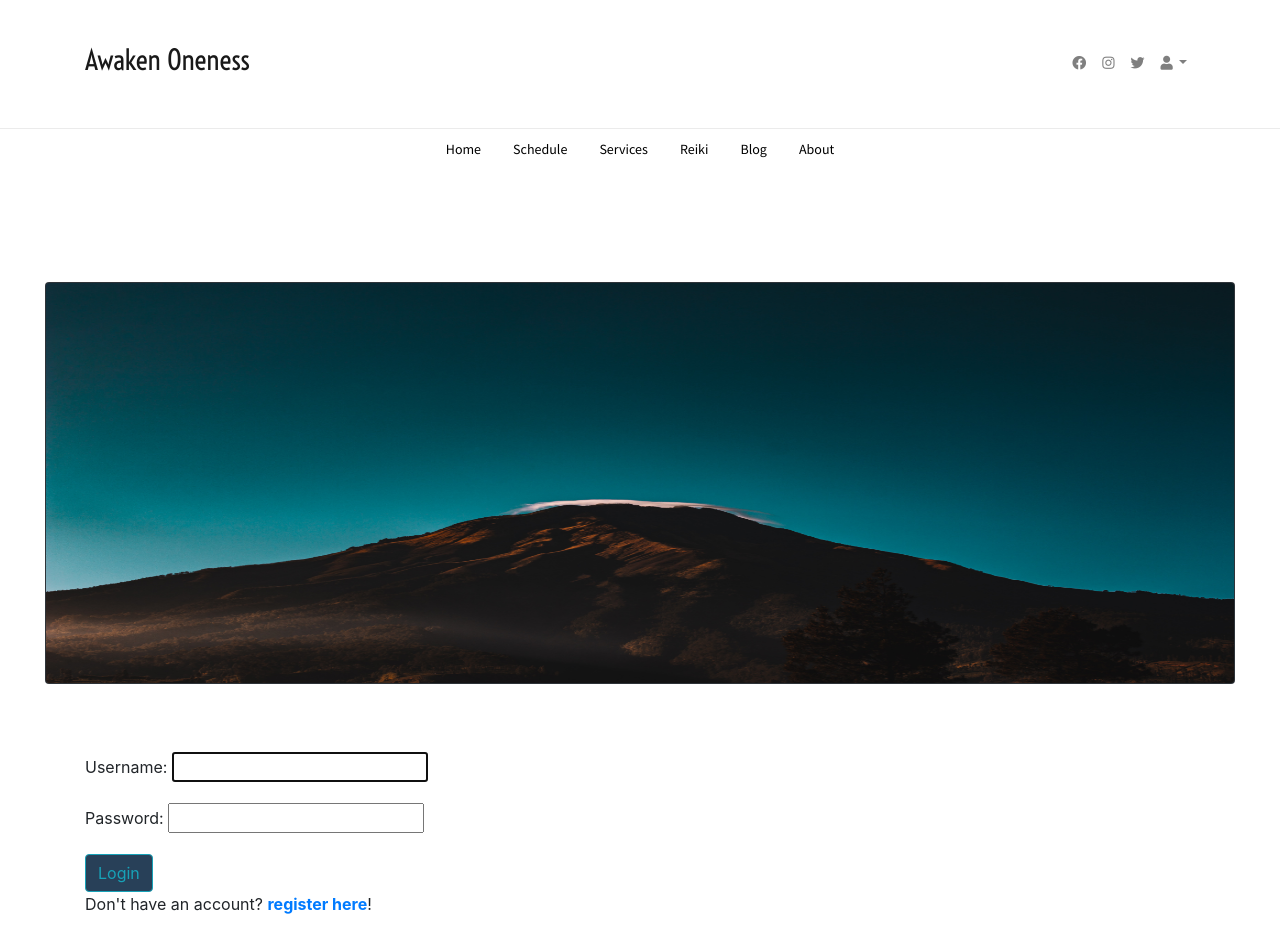
After one commit to knitcollectives/awaken, a Django app: page /login/ in a window 1280 px wide. The commit adds this page. Run offline with Django 3.2, Linux system fonts and the light colour scheme; some libraries are stand-ins or nearby versions.

Commit message:
blog, user login and register pages working

```diff
--- a/blog/templates/includes/top_nav_social.html
+++ b/blog/templates/includes/top_nav_social.html
@@ -21,8 +21,14 @@
 </a>
 <div class="dropdown-menu dropdown-menu-right dropdown-default"
   aria-labelledby="navbarDropdownMenuLink-333">
-  <a class="dropdown-item" href="#">Login</a>
-  <a class="dropdown-item" href="#">Register</a>
+  {% if user.is_authenticated %}
+  <a class="dropdown-item" href="/admin">{{user.username|title}}</a>
+  <a class="dropdown-item" href="/logout">Logout</a>
+{% else %}
+  <a class="dropdown-item" href="/login">Login</a>
+  <a class="dropdown-item" href="/register">Register</a>
+{% endif %}
+
 </div>
 </li>
 </ul>
--- /dev/null
+++ b/blog/templates/login.html
@@ -0,0 +1,15 @@
+{% extends "base.html" %}
+
+{% block content %}
+<div class="login-wrapper">
+  <form method='POST'>
+    {% csrf_token %}
+    {{form.as_p}}
+
+    <button style="background-color:#284058; color:#CODOD8" class="btn btn-outline-info" type="submit">Login</button>
+
+  </form>
+
+  Don't have an account? <a href="/register" target="blank"><strong>register here</strong></a>!
+</div>
+{% endblock %}
--- a/blog/views.py
+++ b/blog/views.py
@@ -1,9 +1,69 @@
-from django.shortcuts import render
+from django.shortcuts import render, redirect
 from blog.models import Post, Comment
 from blog.forms import CommentForm
+from django.contrib.auth import logout, authenticate, login
+from django.contrib.auth.forms import AuthenticationForm
+from django.contrib import messages
+from .forms import NewUserForm
+
+# Create your views here.
+def homepage(request):
+    return render(request,
+                  template_name='base.html',
+                  context={"posts": Post.objects.all})
 
 
-# Create your views here.
+def logout_request(request):
+    logout(request)
+    messages.info(request, "Logged out successfully!")
+    return redirect("/blog")
+
+
+def login_request(request):
+    if request.method == 'POST':
+        form = AuthenticationForm(request=request, data=request.POST)
+        if form.is_valid():
+            username = form.cleaned_data.get('username')
+            password = form.cleaned_data.get('password')
+            user = authenticate(username=username, password=password)
+            if user is not None:
+                login(request, user)
+                messages.info(request, f"You are now logged in as {username}")
+                return redirect('/admin')
+            else:
+                messages.error(request, "Invalid username or password.")
+        else:
+            messages.error(request, "Invalid username or password. ")
+    form = AuthenticationForm()
+    return render(request,
+                  template_name='login.html',
+                  context={"form": form})
+
+
+def register(request):
+    if request.method == "POST":
+        form = NewUserForm(request.POST)
+        if form.is_valid():
+            user = form.save()
+            username = form.cleaned_data.get('username')
+            messages.success(request, f"New account created: {username}")
+            login(request, user)
+            return redirect("/blog")
+
+        else:
+            for msg in form.error_messages:
+                messages.error(request, f"{msg}: {form.error_messages[msg]}]")
+
+        return render(request=request,
+                      template_name="register.html",
+                      context={"form": form})
+
+    form = NewUserForm
+    return render(request,
+                  'register.html',
+                  context={"form": form})
+
+
 def blog_index(request):
     posts = Post.objects.all().order_by('-created_on')
     context = {"posts": posts}
--- a/blog_site/urls.py
+++ b/blog_site/urls.py
@@ -15,10 +15,14 @@ Including another URLconf
 """
 from django.contrib import admin
 from django.urls import path, include
+from blog import views
 
 urlpatterns = [
     path('admin/', admin.site.urls),
     path("projects/", include("projects.urls")),
     path("blog/", include("blog.urls")),
-
+    path("", views.homepage, name="homepage"),
+    path('register/', views.register, name='register'),
+    path('login/', views.login_request, name='login'),
+    path('logout/', views.logout_request, name='logout'),
 ]
```
Also changed, not shown: blog/templates/register.html (added, +26 -0 lines), db.sqlite3.
